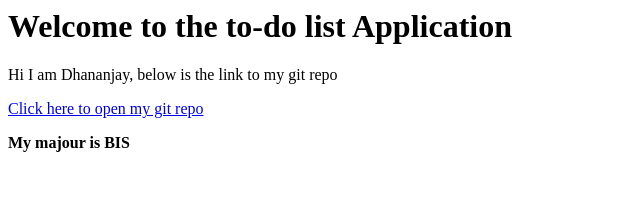
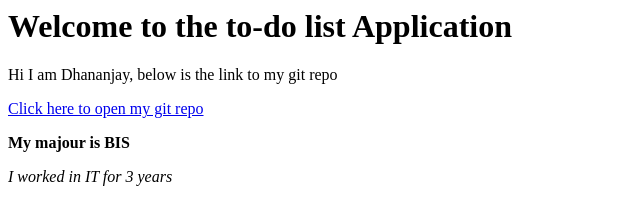
Before and after one commit to dhananjayshinkar/todo_2017Fall, a plain HTML site: page index.html in a window 1280 px wide. Shown: the whole page, without its empty margins (0-640 px from the left). Drawn offline with Linux system fonts and the light colour scheme.

Commit message:
Added paragraph with italic formatting

```diff
--- a/index.html
+++ b/index.html
@@ -5,6 +5,7 @@
 		<p>Hi I am Dhananjay, below is the link to my git repo </p>
 		<a href="https://github.com/dhananjayshinkar/todo_2017Fall.git">Click here to open my git repo</a>
 		<p><b>My majour is BIS</b></p>
+		<p><i>I worked in IT for 3 years</i></p>
 
 	</body>
 </html>
```
